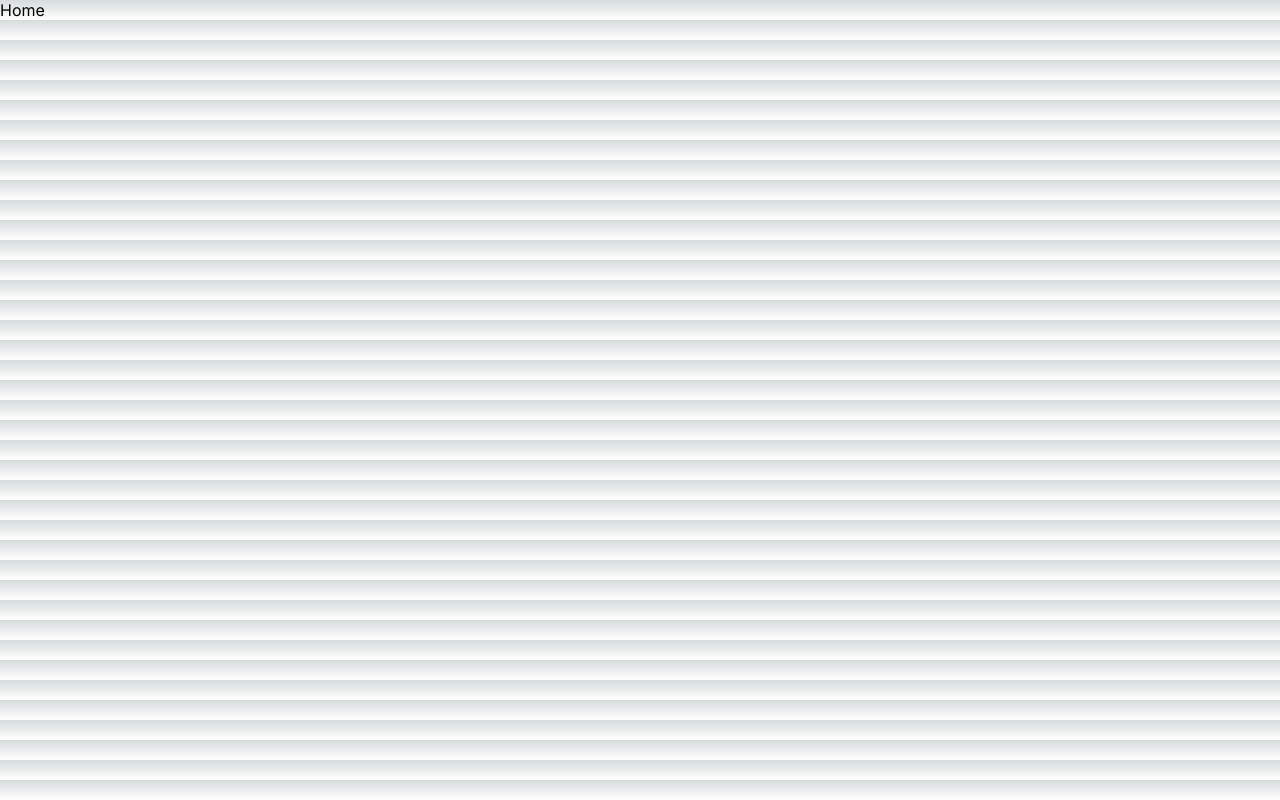
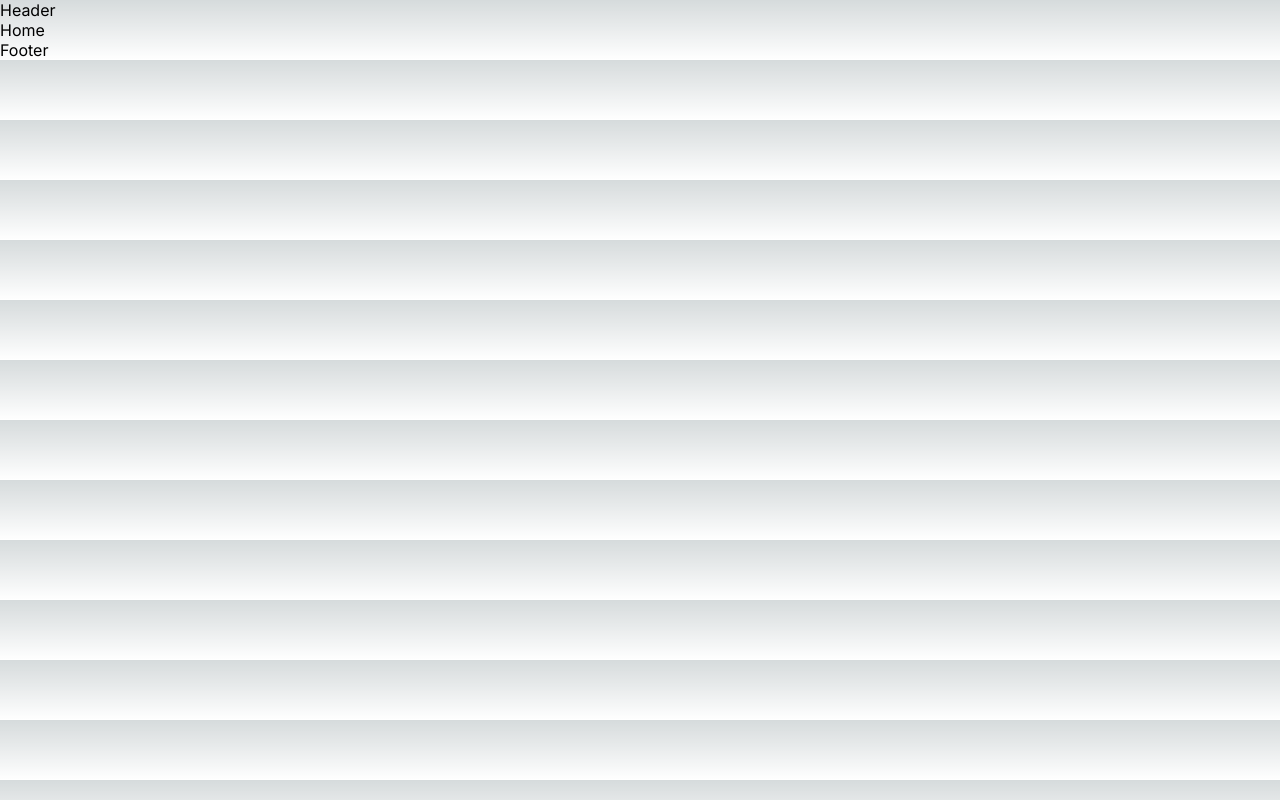
Before and after one commit to shalu2022/nextjs-blog-app, a Next.js app: page / in a window 1280 px wide. Built offline with nearby package versions, Linux system fonts and the light colour scheme.

Commit message:
Added header and footer components in layout

```diff
--- /dev/null
+++ b/src/app/components/footer/Footer.jsx
@@ -0,0 +1,7 @@
+import React from 'react'
+
+export default function Footer() {
+  return (
+    <div>Footer</div>
+  )
+}
--- /dev/null
+++ b/src/app/components/header/Header.jsx
@@ -0,0 +1,7 @@
+import React from 'react'
+
+export default function Header() {
+  return (
+    <div>Header</div>
+  )
+}
--- a/src/app/layout.js
+++ b/src/app/layout.js
@@ -1,5 +1,7 @@
 import { Inter } from "next/font/google";
 import "./globals.css";
+import Header from "./components/header/Header";
+import Footer from "./components/footer/Footer";
 
 const inter = Inter({ subsets: ["latin"] });
 
@@ -11,7 +13,12 @@
 export default function RootLayout({ children }) {
   return (
     <html lang="en">
-      <body className={inter.className}>{children}</body>
+
+      <body className={inter.className}>
+      <Header />
+        {children}
+      <Footer />
+      </body>
     </html>
   );
 }
```
